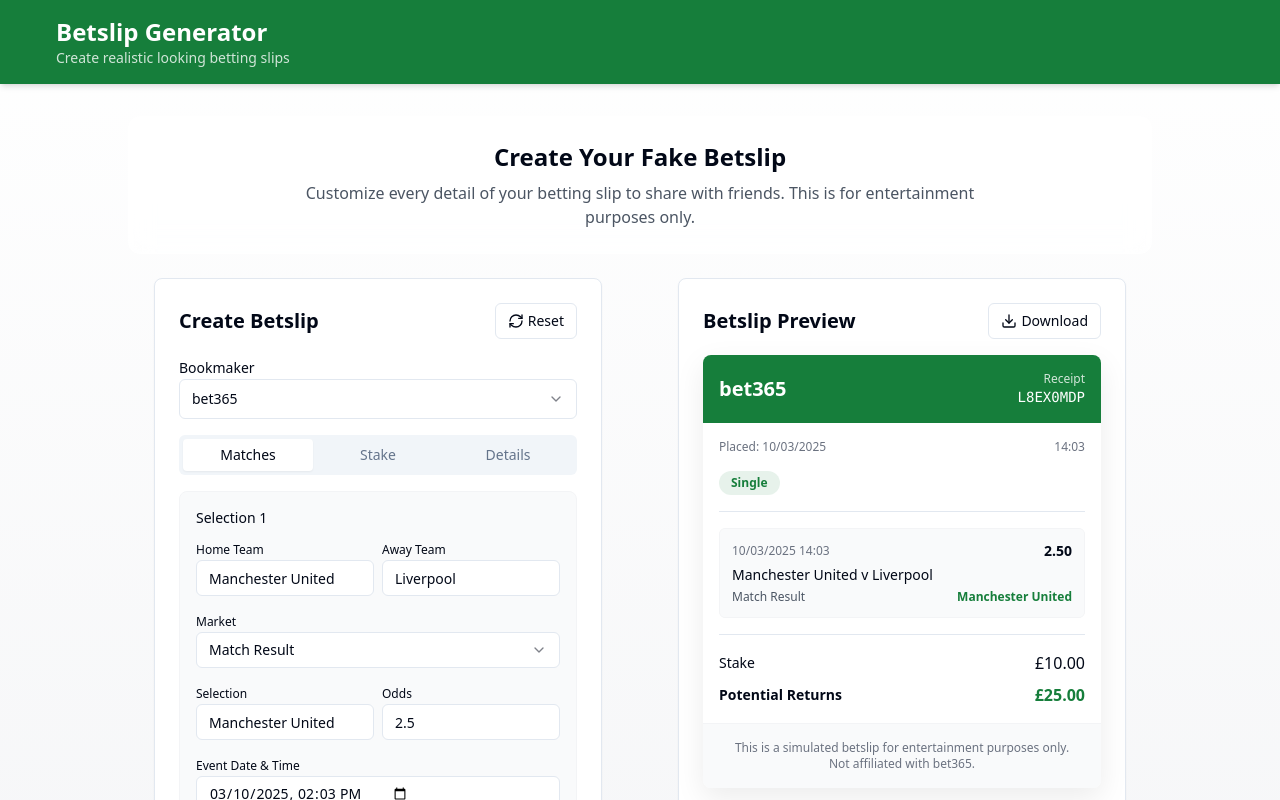
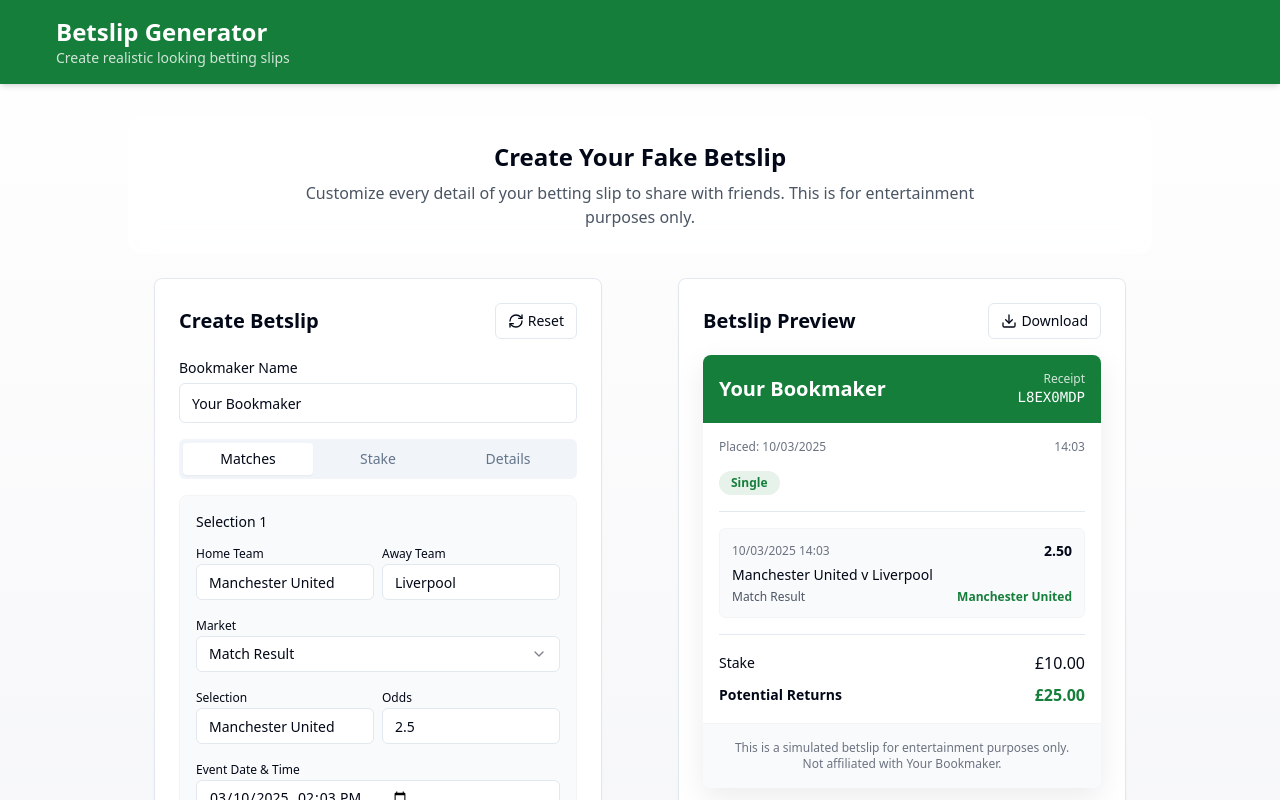
Before and after one commit to scrabblefinder/betslip-fantasia, a React (Vite) app: page / in a window 1280 px wide. Shown: the top 800 px of the page. Built offline with nearby package versions, Linux system fonts and the light colour scheme.

Commit message:
Remove bet365 bookmaker option
Removes the bet365 bookmaker option, leaving only the custom option.

```diff
--- a/src/components/BetslipForm.tsx
+++ b/src/components/BetslipForm.tsx
@@ -1,4 +1,3 @@
-
 import React, { useState, useEffect } from 'react';
 import { Button } from "@/components/ui/button";
 import { Input } from "@/components/ui/input";
@@ -98,29 +97,14 @@ const BetslipForm: React.FC<BetslipFormProps> = ({ betslip, onBetslipChange }) =
         </div>
 
         <div className="mb-4">
-          <Label htmlFor="bookmaker" className="text-sm font-medium">Bookmaker</Label>
-          <Select value={betslip.bookmaker} onValueChange={(value) => handleBookmakerChange(value as Bookmaker)}>
-            <SelectTrigger id="bookmaker">
-              <SelectValue placeholder="Select Bookmaker" />
-            </SelectTrigger>
-            <SelectContent>
-              <SelectItem value="bet365">bet365</SelectItem>
-              <SelectItem value="custom">Custom</SelectItem>
-            </SelectContent>
-          </Select>
-
-          {betslip.bookmaker === 'custom' && (
-            <div className="mt-2">
-              <Label htmlFor="custom-bookmaker" className="text-sm font-medium">Custom Bookmaker Name</Label>
+          <Label htmlFor="custom-bookmaker" className="text-sm font-medium">Bookmaker Name</Label>
           <Input
             id="custom-bookmaker"
-                value={betslip.customBookmakerName || ''}
+            value={betslip.customBookmakerName}
             onChange={(e) => handleCustomBookmakerNameChange(e.target.value)}
             placeholder="Enter bookmaker name"
             className="mt-1"
           />
-            </div>
-          )}
         </div>
 
         <Tabs defaultValue="matches" value={activeTab} onValueChange={setActiveTab}>
--- a/src/components/BetslipPreview.tsx
+++ b/src/components/BetslipPreview.tsx
@@ -26,7 +26,7 @@ const BetslipPreview: React.FC<BetslipPreviewProps> = ({ betslip }) => {
   const totalReturns = calculateReturns(betslip.stake, totalOdds);
 
   const handleDownload = async () => {
-    await downloadBetslip('betslip-preview', `${betslip.bookmaker === 'custom' ? 'custom' : betslip.bookmaker}-${betslip.receiptNumber}.png`);
+    await downloadBetslip('betslip-preview', `${betslip.customBookmakerName}-${betslip.receiptNumber}.png`);
   };
 
   const handleShare = async () => {
@@ -66,7 +66,7 @@ const BetslipPreview: React.FC<BetslipPreviewProps> = ({ betslip }) => {
             </div>
           </div>
 
-          <Bet365BetslipPreview betslip={betslip} totalOdds={totalOdds} totalReturns={totalReturns} />
+          <CustomBetslipPreview betslip={betslip} totalOdds={totalOdds} totalReturns={totalReturns} />
         </CardContent>
       </Card>
     </div>
@@ -79,7 +79,8 @@ interface BetslipContentProps {
   totalReturns: number;
 }
 
-const Bet365BetslipPreview: React.FC<BetslipContentProps> = ({ betslip, totalOdds, totalReturns }) => {
+// Renamed from Bet365BetslipPreview to CustomBetslipPreview
+const CustomBetslipPreview: React.FC<BetslipContentProps> = ({ betslip, totalOdds, totalReturns }) => {
   const bookmakerName = getBookmakerDisplayName(betslip);
 
   return (
--- a/src/utils/betslipGenerator.ts
+++ b/src/utils/betslipGenerator.ts
@@ -48,13 +48,14 @@ export interface BetSelection {
   homeTeam: string;
   awayTeam: string;
   market: string;
-  customMarket?: string; // New field for custom market text
+  customMarket?: string; // Field for custom market text
   selection: string;
   odds: number;
   eventDate: Date;
 }
 
-export type Bookmaker = 'bet365' | 'custom';
+// Update Bookmaker type to only have 'custom'
+export type Bookmaker = 'custom';
 
 export interface BetslipData {
   selections: BetSelection[];
@@ -63,7 +64,7 @@ export interface BetslipData {
   placedAt: Date;
   receiptNumber: string;
   bookmaker: Bookmaker;
-  customBookmakerName?: string; // New field for custom bookmaker name
+  customBookmakerName: string; // No longer optional
   currency: string;
 }
 
@@ -75,7 +76,8 @@ export const createBlankBetslip = (): BetslipData => {
     betType: 'single',
     placedAt: new Date(),
     receiptNumber: generateReceiptNumber(),
-    bookmaker: 'bet365',
+    bookmaker: 'custom',
+    customBookmakerName: 'Your Bookmaker', // Default name
     currency: 'GBP'
   };
 };
@@ -116,11 +118,9 @@ export const getMarketDisplayText = (selection: BetSelection): string => {
     : selection.market;
 };
 
-// Get the display bookmaker name (use custom bookmaker if available)
+// Get the display bookmaker name
 export const getBookmakerDisplayName = (betslip: BetslipData): string => {
-  return betslip.bookmaker === 'custom' && betslip.customBookmakerName
-    ? betslip.customBookmakerName
-    : 'bet365';
+  return betslip.customBookmakerName || 'Your Bookmaker';
 };
 
 // Calculate total odds for accumulator
```
Lines whose indentation alone changed are shown as unchanged.
